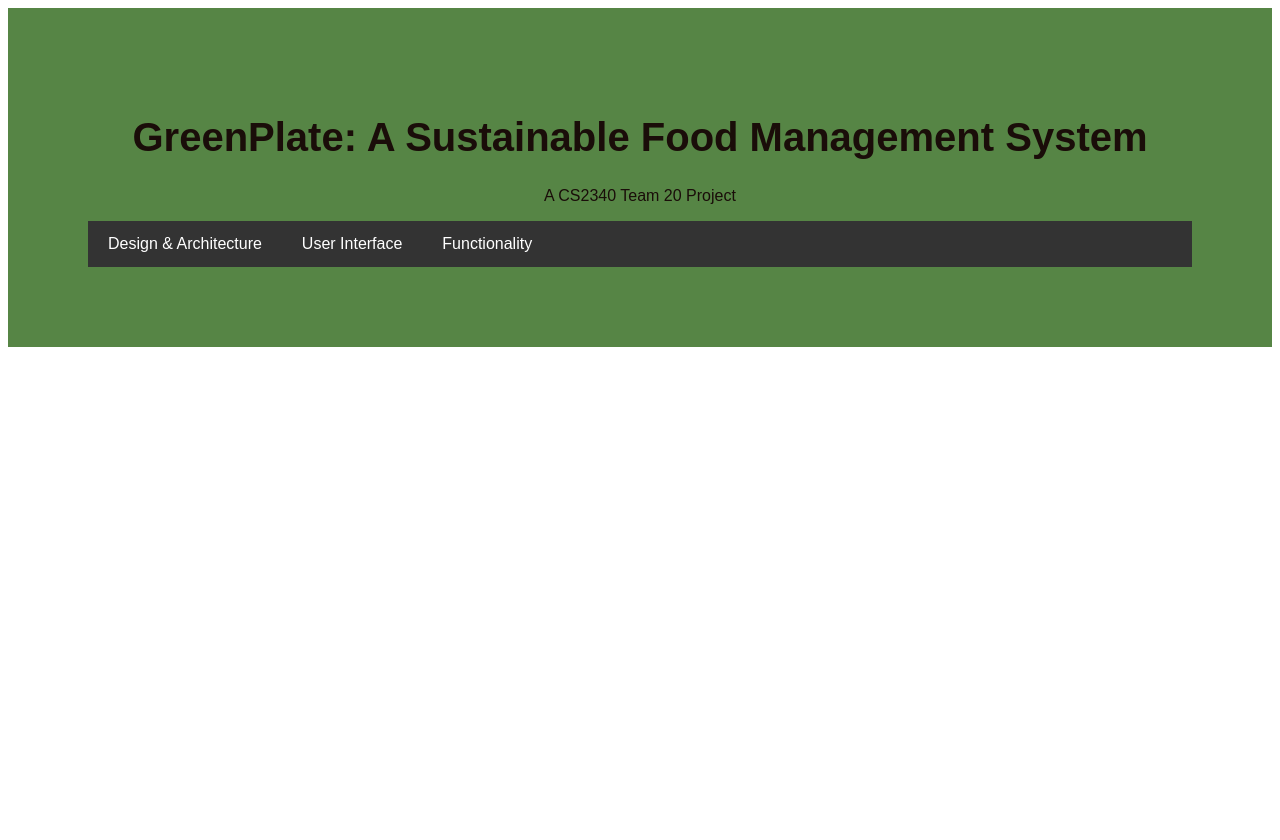
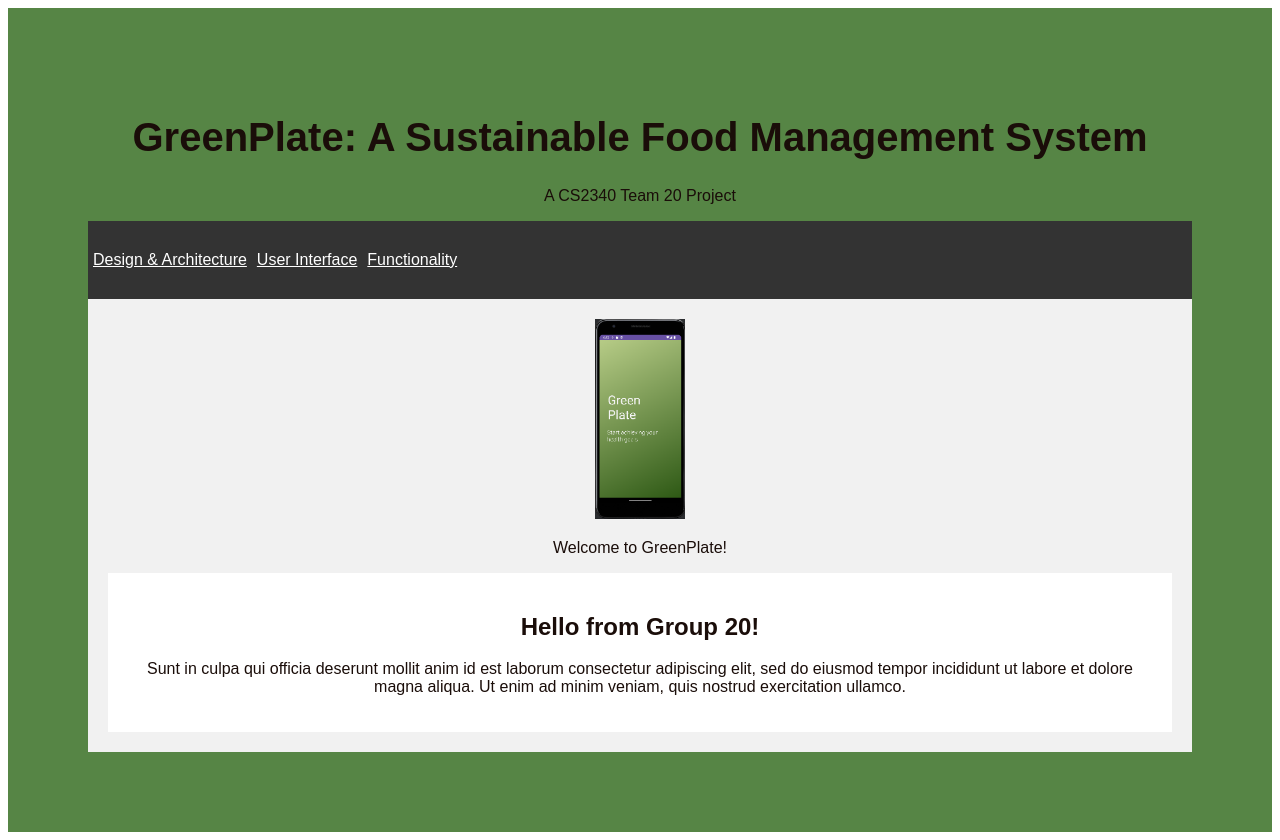
Before and after one commit to vallamattama/CS2340A-Team20.github.io, a plain HTML site: page index.html in a window 1280 px wide. Before the commit the page ends 800 px from the top, so only its background shows below. Drawn offline with Linux system fonts and the light colour scheme.

Commit message:
Added some stuff to index lol

```diff
--- a/index.html
+++ b/index.html
@@ -28,12 +28,26 @@ body {
   display: block;
   color: white;
   text-align: center;
-  padding: 14px 20px;
-  text-decoration: none;
+  padding: 30px 5px;
 }
 .navbar a:hover {
   background-color: #ddd;
   color: black;
+}
+
+.row {
+  display: flex;
+  flex-wrap: wrap;
+}
+.side {
+  flex: 30%;
+  background-color: #f1f1f1;
+  padding: 20px;
+}
+.main {
+  flex: 70%;
+  background-color: white;
+  padding: 20px;
 }
 
 </style>
@@ -50,5 +64,20 @@ body {
   <a href="#">Functionality</a>
 </div>
 
+<div class="row">
+  <div class="row">
+  <div class="side">
+    <img src = "splash_screen.png" style="height:200px;">
+    <p>Welcome to GreenPlate!</p>
+
+  <div class="main">
+  	<h2>Hello from Group 20!</h2>
+  	<p>Sunt in culpa qui officia deserunt mollit anim id est laborum consectetur adipiscing elit, sed do eiusmod tempor incididunt ut labore et dolore magna aliqua. Ut enim ad minim veniam, quis nostrud exercitation ullamco.</p>
+  </div>
+</div>
+
+
+
+
 </body>
 </html>
```
Also changed, not shown: splash_screen.png (added).
